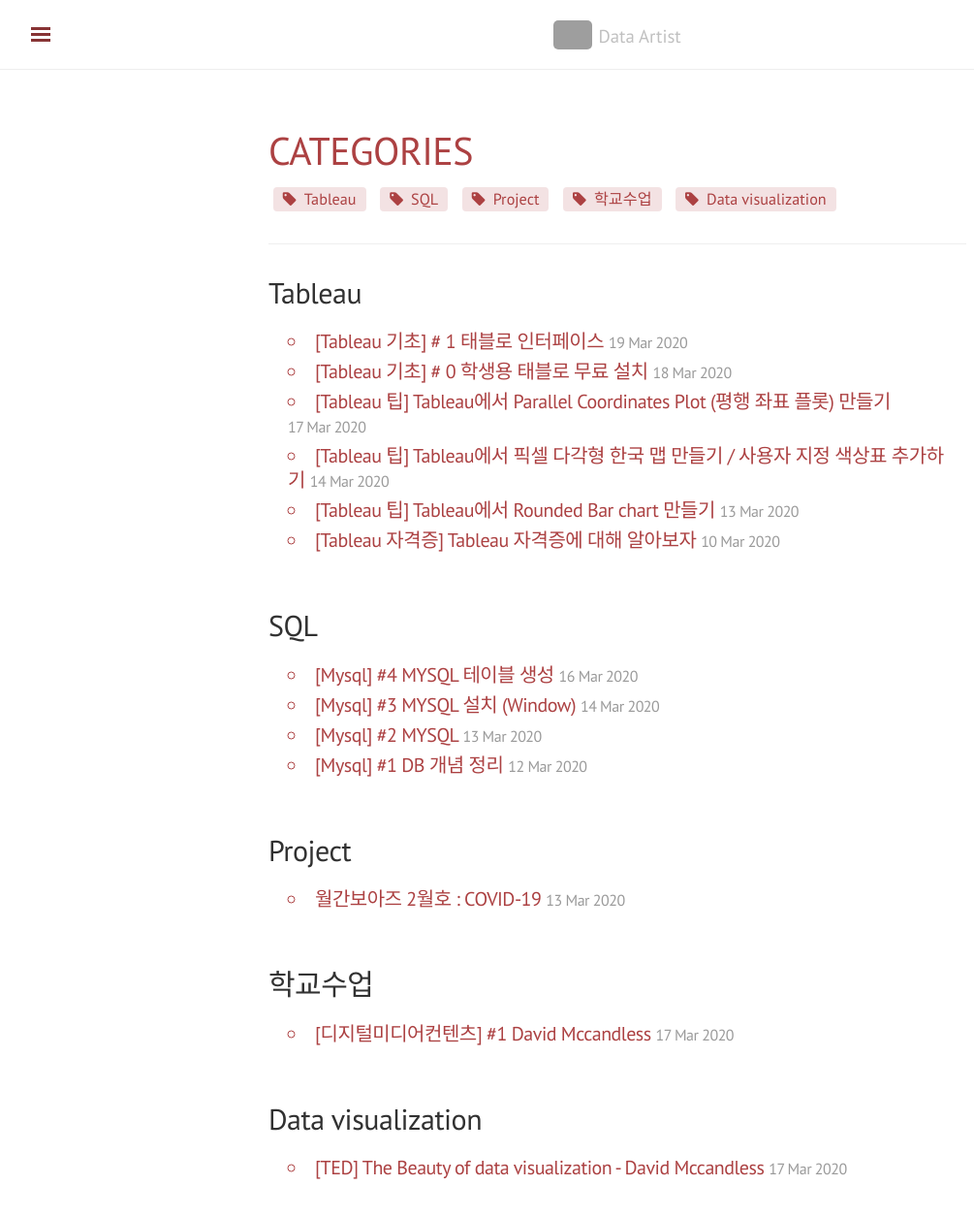
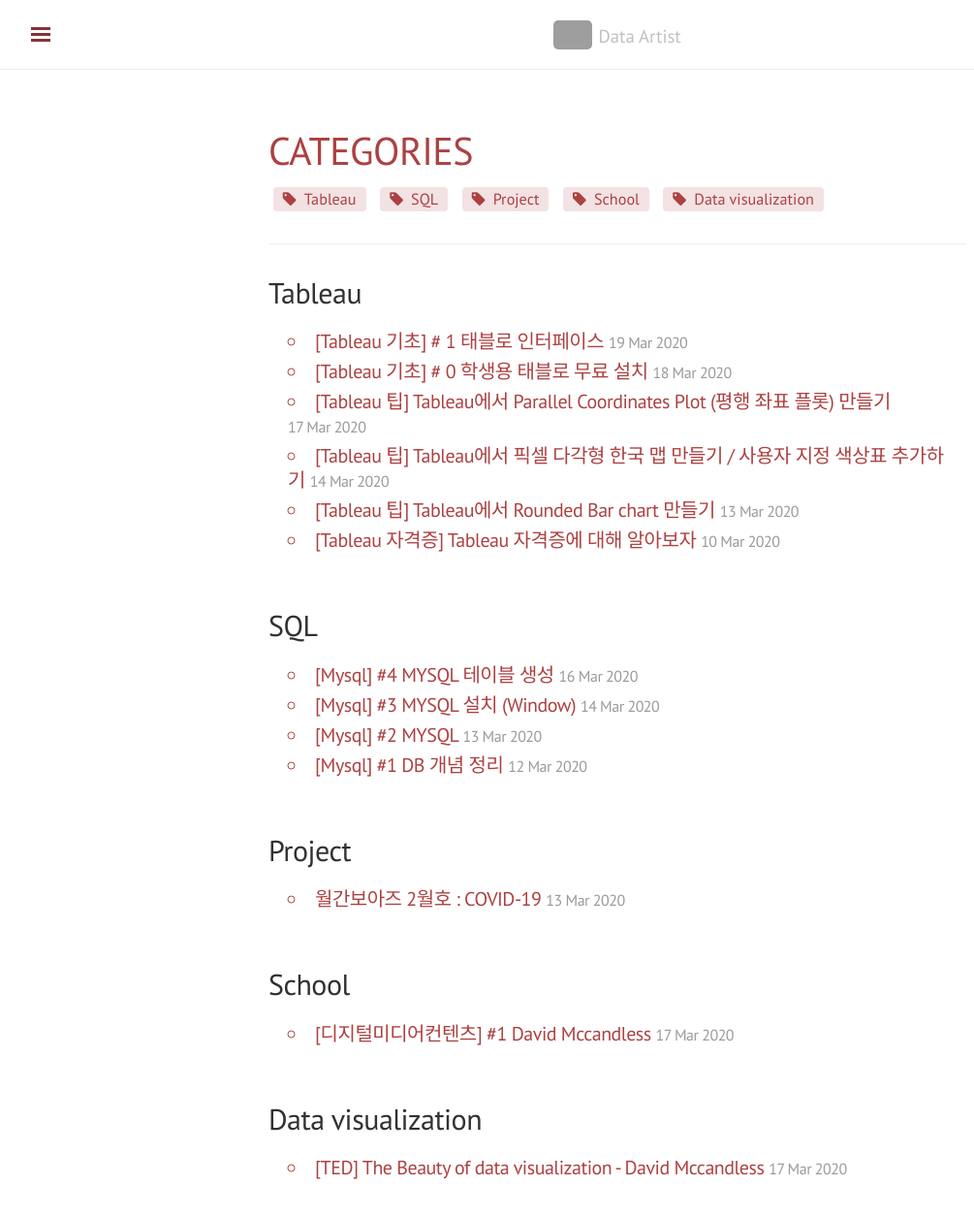
Before and after one commit to shanny924/shanny924.github.io, a Jekyll site: the page built from blog/categories.html, in a window 1280 px wide and 1333 px high. Shown: the top 1255 px of the window at 97% size, without its empty margins (3-1008 px from the left). Built offline with Jekyll 4.4.1, drawn with Linux system fonts in a browser that asks for light colours; nearby versions of some CDN libraries; comment, search, counter and statistics services are not loaded; grey boxes are pictures that could not be loaded.

Commit message:
Update 2020-03-17-dmc#1.md

```diff
--- a/_posts/2020-03-17-dmc#1.md
+++ b/_posts/2020-03-17-dmc#1.md
@@ -1,7 +1,7 @@
 ---
 layout: post
 title: ' [디지털미디어컨텐츠] #1 David Mccandless '
-category : [학교수업]
+category : [School]
 tag: [디지털미디어컨텐츠]
 ---
 
```
